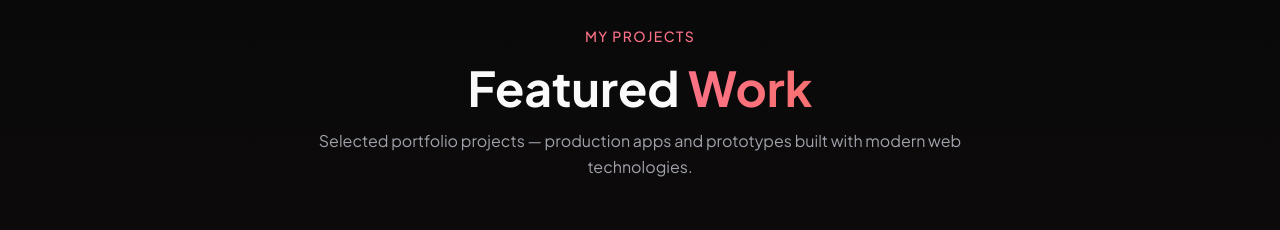
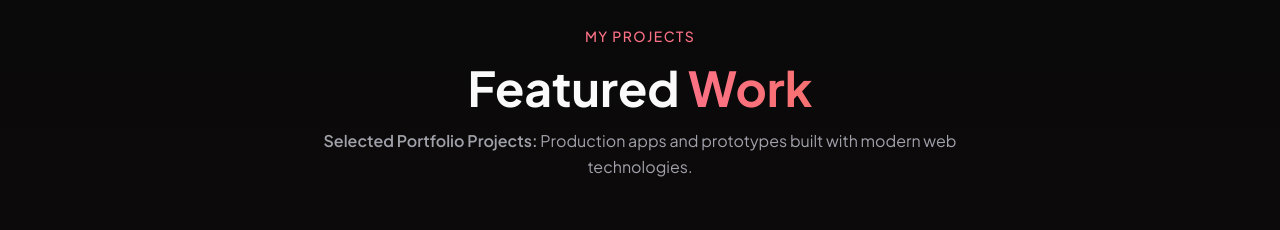
Before and after one commit to yansanity1998/yan_portfolio, a React (Vite) app: page / in a window 1280 px wide. Shown: the part 2660-2890 px from the top of the page. Built offline with nearby package versions, Linux system fonts and the light colour scheme.

Commit message:
update files

```diff
--- a/src/Portfolio/Content.tsx
+++ b/src/Portfolio/Content.tsx
@@ -661,7 +661,7 @@ const Content = () => {
                         <span className="text-rose-400 font-medium tracking-widest uppercase text-sm">My Projects</span>
                         <h2 className="text-3xl sm:text-4xl md:text-5xl font-bold mt-4">Featured <span className="text-transparent bg-clip-text bg-gradient-to-r from-rose-400 to-red-400">Work</span></h2>
                         <p className="text-zinc-400 mt-4 max-w-2xl mx-auto">
-                            Selected portfolio projects — production apps and prototypes built with modern web technologies.
+                            <span className="font-semibold">Selected Portfolio Projects:</span> Production apps and prototypes built with modern web technologies.
                         </p>
                     </div>
                     <div className="flex flex-wrap justify-center gap-2 mb-12">
```
